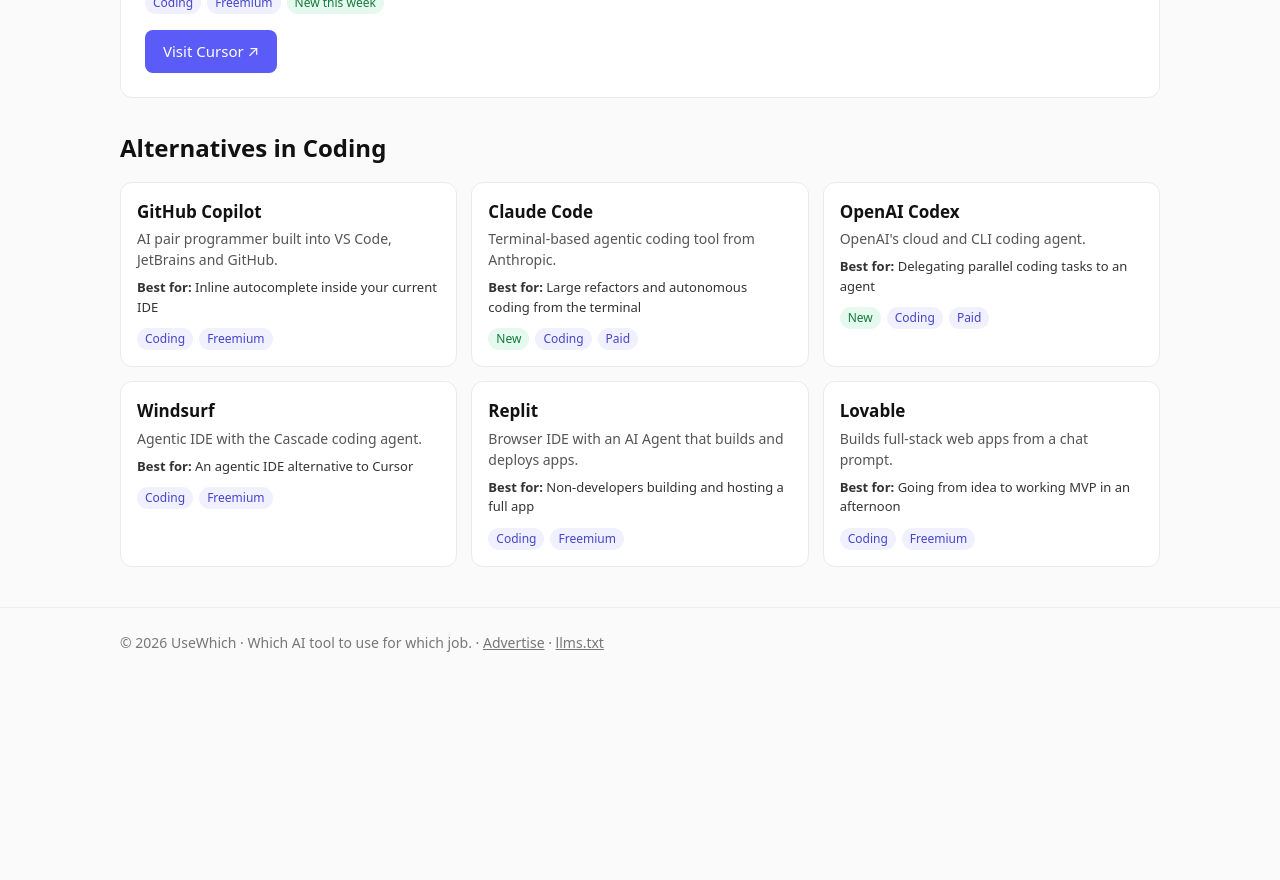
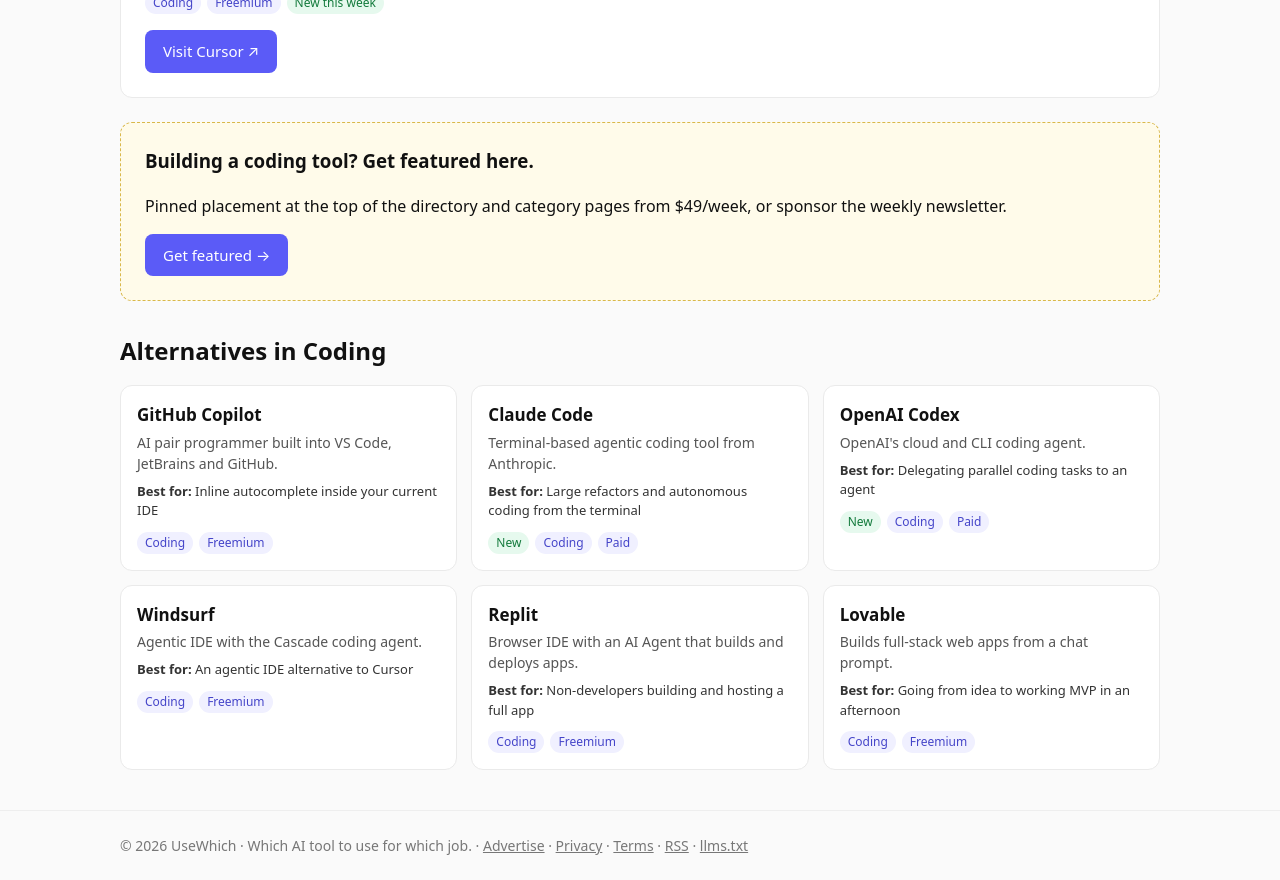
Before and after one commit to OzRendering/toolwander, a Next.js app: page /tool/cursor in a window 1280 px wide. Shown: the part 320-1200 px from the top of the page. Before the commit the page ends 997 px from the top, so only its background shows below. Built offline with nearby package versions, Linux system fonts and the light colour scheme.

Commit message:
Get featured CTA on tool/category pages, footer links, sitemap

```diff
--- a/app/category/[slug]/page.tsx
+++ b/app/category/[slug]/page.tsx
@@ -1,4 +1,4 @@
-import { notFound } from "next/navigation"; import ToolCard from "@/components/ToolCard"; import { tools, categories, SITE } from "@/lib/data";
+import { notFound } from "next/navigation"; import ToolCard from "@/components/ToolCard"; import FeatureCTA from "@/components/FeatureCTA"; import { tools, categories, SITE } from "@/lib/data";
 export function generateStaticParams() { return Object.keys(categories).map(slug => ({ slug })); }
 export async function generateMetadata({ params }: { params: Promise<{ slug: string }> }) { const { slug } = await params; const c = categories[slug]; if (!c) return {};
   return { title: `Best AI ${c.name} Tools (2026)`, description: `Which AI ${c.name.toLowerCase()} tool to use for which job. ${c.blurb} Compare pricing and best use cases.`, alternates: { canonical: `/category/${slug}` } }; }
@@ -7,5 +7,6 @@ export default async function Cat({ params }: { params: Promise<{ slug: string }
   const ld = { "@context": "https://schema.org", "@type": "ItemList", name: `AI ${c.name} tools`, itemListElement: list.map((t, i) => ({ "@type": "ListItem", position: i + 1, url: `${SITE.url}/tool/${t.slug}`, name: t.name })) };
   return (<><script type="application/ld+json" dangerouslySetInnerHTML={{ __html: JSON.stringify(ld) }} />
     <section className="hero"><h1>Best AI {c.name} tools</h1><p>{c.blurb}</p></section>
+    <FeatureCTA context={c.name.toLowerCase()} />
     <div className="grid">{list.map(t => <ToolCard key={t.slug} t={t} />)}</div></>);
 }
--- a/app/layout.tsx
+++ b/app/layout.tsx
@@ -1,12 +1,13 @@
 import "./globals.css"; import Link from "next/link"; import type { Metadata } from "next"; import { SITE } from "@/lib/data";
 export const metadata: Metadata = { metadataBase: new URL(SITE.url), title: { default: `${SITE.name} — Which AI tool to use for which job`, template: `%s | ${SITE.name}` },
   description: "A curated directory of AI tools and AI agent use cases: see which tool is best for each job, plus new AI tool releases every week.",
-  openGraph: { siteName: SITE.name, type: "website" }, alternates: { canonical: "/" } };
+  openGraph: { siteName: SITE.name, type: "website" }, twitter: { card: "summary_large_image" },
+  alternates: { canonical: "/", types: { "application/rss+xml": "/rss.xml" } } };
 export default function RootLayout({ children }: { children: React.ReactNode }) {
   return (<html lang="en"><body>
     <header><div className="wrap"><Link href="/" className="logo">Use<span>Which</span></Link>
       <nav><Link href="/new">New this week</Link><Link href="/category/agents">Agents</Link><Link href="/submit">Submit a tool</Link><Link href="/sponsor">Sponsor / Get featured</Link></nav></div></header>
     <main className="wrap">{children}</main>
-    <footer><div className="wrap">© 2026 {SITE.name} · {SITE.tagline} · <Link href="/sponsor">Advertise</Link> · <Link href="/llms.txt">llms.txt</Link></div></footer>
+    <footer><div className="wrap">© 2026 {SITE.name} · {SITE.tagline} · <Link href="/sponsor">Advertise</Link> · <Link href="/privacy">Privacy</Link> · <Link href="/terms">Terms</Link> · <a href="/rss.xml">RSS</a> · <Link href="/llms.txt">llms.txt</Link></div></footer>
   </body></html>);
 }
--- a/app/tool/[slug]/page.tsx
+++ b/app/tool/[slug]/page.tsx
@@ -1,4 +1,4 @@
-import Link from "next/link"; import { notFound } from "next/navigation"; import ToolCard from "@/components/ToolCard"; import { tools, categories, SITE } from "@/lib/data";
+import Link from "next/link"; import { notFound } from "next/navigation"; import ToolCard from "@/components/ToolCard"; import FeatureCTA from "@/components/FeatureCTA"; import { tools, categories, SITE } from "@/lib/data";
 export function generateStaticParams() { return tools.map(t => ({ slug: t.slug })); }
 export async function generateMetadata({ params }: { params: Promise<{ slug: string }> }) { const { slug } = await params; const t = tools.find(x => x.slug === slug); if (!t) return {};
   return { title: `${t.name}: best for ${t.bestFor.toLowerCase()}`, description: `${t.name} — ${t.description} Best for: ${t.bestFor}. Pricing: ${t.pricing}.`, alternates: { canonical: `/tool/${t.slug}` } }; }
@@ -12,5 +12,6 @@ export default async function ToolPage({ params }: { params: Promise<{ slug: str
     <div className="box"><h1 style={{ marginTop: 0 }}>{t.name}</h1><p style={{ fontSize: 18 }}>{t.description}</p>
       <p><b>Use it for:</b> {t.bestFor}</p><p><span className="tag">{c.name}</span><span className="tag">{t.pricing}</span>{t.isNew && <span className="tag new">New this week</span>}</p>
       <a className="btn" href={t.url} target="_blank" rel="noopener">Visit {t.name} ↗</a></div>
+    <FeatureCTA context={c.name.toLowerCase()} />
     <h2>Alternatives in {c.name}</h2><div className="grid">{tools.filter(x => x.category === t.category && x.slug !== t.slug).slice(0, 6).map(x => <ToolCard key={x.slug} t={x} />)}</div></>);
 }
--- /dev/null
+++ b/components/FeatureCTA.tsx
@@ -0,0 +1,6 @@
+import Link from "next/link";
+export default function FeatureCTA({ context }: { context?: string }) {
+  return (<div className="box featured-slot"><h3 style={{ marginTop: 0 }}>Building {context ? `a ${context} tool` : "an AI tool"}? Get featured here.</h3>
+    <p>Pinned placement at the top of the directory and category pages from $49/week, or sponsor the weekly newsletter.</p>
+    <Link className="btn" href="/sponsor">Get featured →</Link></div>);
+}
```
